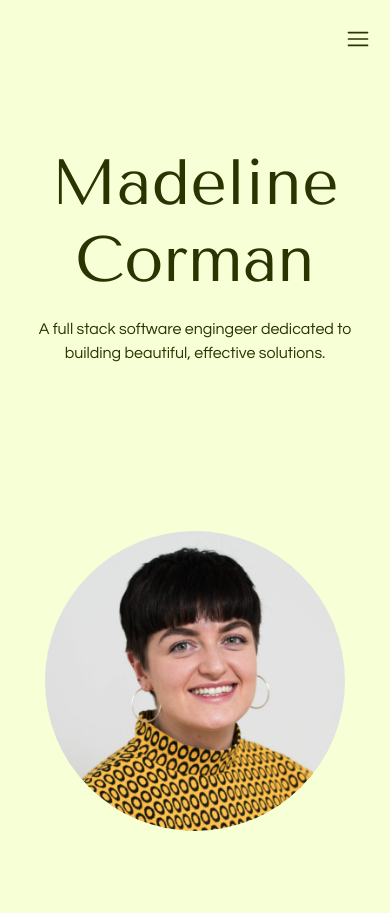
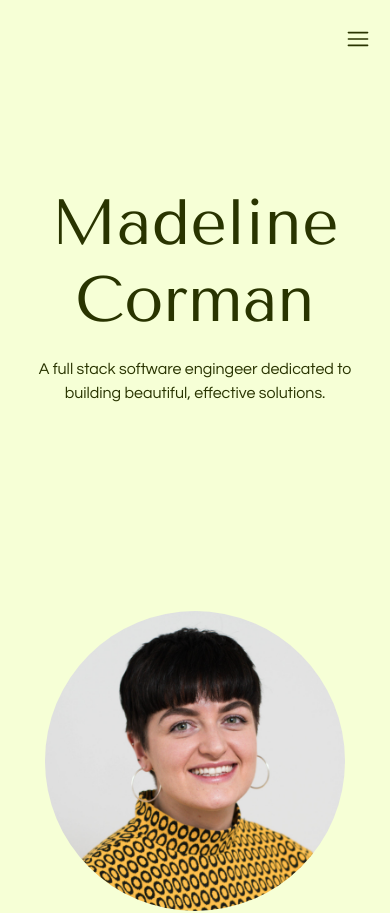
Before and after one commit to MACorman/mc_portfolio_2024, a React (Create React App) app: page / in a window 390 px wide. Shown: the top 913 px of the page. Built offline with nearby package versions, Linux system fonts and the light colour scheme.

Commit message:
post deploy styling fixes

```diff
--- a/src/App.css
+++ b/src/App.css
@@ -223,6 +223,10 @@ body a:hover {
 }
 
 @media screen and (max-width: 1200px) {
+  body {
+    overscroll-behavior: none;
+  }
+
   .frontpage-container {
     display: block;
     padding-top: 150px;
@@ -446,8 +450,8 @@ body a:hover {
 @media screen and (max-width: 500px) {
   .frontpage-container {
     display: block;
-    padding-top: 60px;
-    padding-bottom: 60px;
+    padding-top: 100px;
+    padding-bottom: 100px;
   }
 
   .frontpage-child {
```
